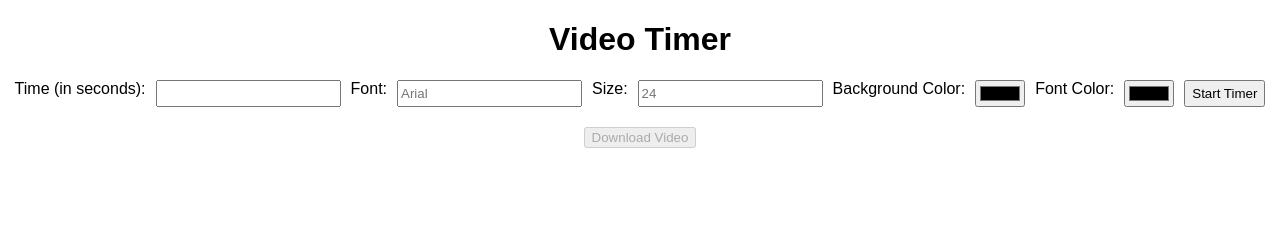
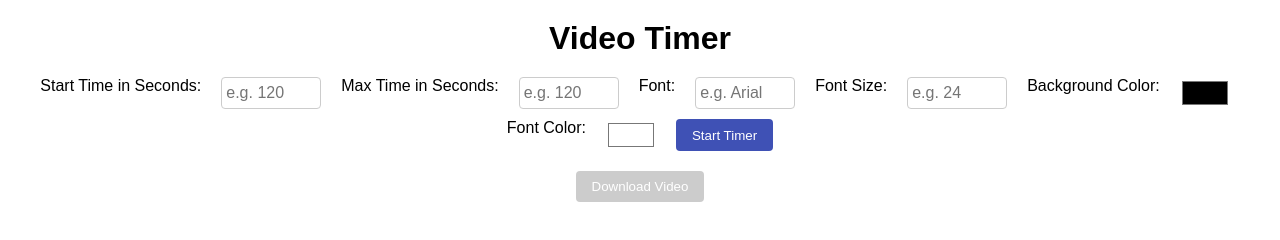
Before and after one commit to the-homeless-god/video-timer-generator, a website: page index.html in a window 1280 px wide. Drawn offline with Linux system fonts and the light colour scheme.

Commit message:
feat: refactor code

```diff
--- a/app.js
+++ b/app.js
@@ -1,35 +1,34 @@
+const script = document.createElement("script");
+script.src = "https://rawgit.com/spite/ccapture.js/master/build/CCapture.all.min.js";
+
+script.addEventListener("load", function () {
   const timeInput = document.getElementById("time");
+  const startTimeInput = document.getElementById("startTime");
   const fontInput = document.getElementById("font");
   const sizeInput = document.getElementById("size");
   const bgColorInput = document.getElementById("bgColor");
   const fontColorInput = document.getElementById("fontColor");
   const startBtn = document.getElementById("startBtn");
-const downloadBtn = document.getElementById("downloadBtn");
   const timer = document.getElementById("timer");
 
   function updateTimerStyle() {
     timer.style.fontFamily = fontInput.value || "Arial";
     timer.style.fontSize = `${sizeInput.value || 24}px`;
     timer.style.backgroundColor = bgColorInput.value;
-  timer.style.color = fontColorInput.value;
+    timer.style.color = fontColorInput.value || "#FFFFFF";
   }
 
   function startTimer() {
     updateTimerStyle();
-  const startTime = parseInt(timeInput.value, 10);
-  const isCountingUp = startTime === 0;
-  let currentTime = startTime;
+    const maxTime = parseInt(timeInput.value, 10);
+    let currentTime = parseInt(startTimeInput.value, 10);
 
     timer.textContent = formatTime(currentTime);
     const intervalId = setInterval(() => {
-    if (isCountingUp) {
       currentTime++;
-    } else {
-      currentTime--;
-    }
 
       timer.textContent = formatTime(currentTime);
-    if (currentTime === 0 && !isCountingUp) {
+      if (currentTime >= maxTime) {
         clearInterval(intervalId);
       }
     }, 1000);
@@ -38,19 +37,14 @@ function startTimer() {
   function formatTime(time) {
     const minutes = Math.floor(time / 60);
     const seconds = time % 60;
-  return `${minutes.toString().padStart(2, "0")}:${seconds
+    return `${minutes
       .toString()
-    .padStart(2, "0")}`;
+      .padStart(2, "0")}:${seconds.toString().padStart(2, "0")}`;
   }
 
-startBtn.addEventListener("click", () => {
-  startTimer();
-  startCapture();
-  downloadBtn.setAttribute("disabled", true);
-});
+  startBtn.addEventListener("click", startTimer);
 
-downloadBtn.addEventListener("click", endCapture);
-
+  const downloadBtn = document.getElementById("downloadBtn");
   let capturer;
   let canvas;
 
@@ -98,3 +92,13 @@ startBtn.addEventListener("click", () => {
   });
 
   downloadBtn.addEventListener("click", endCapture);
+
+  function captureFrame() {
+    drawTimer();
+    capturer.capture(canvas);
+  }
+
+  setInterval(captureFrame, 1000 / 30);
+});
+
+document.head.appendChild(script);
--- a/index.html
+++ b/index.html
@@ -5,25 +5,28 @@
     <meta name="viewport" content="width=device-width, initial-scale=1.0" />
     <title>Video Timer</title>
     <link rel="stylesheet" href="styles.css" />
-    <script src="https://raw.githubusercontent.com/spite/ccapture.js/master/build/CCapture.all.min.js"></script>
   </head>
   <body>
+    <div class="container">
       <h1>Video Timer</h1>
       <div class="settings">
-      <label for="time">Time (in seconds):</label>
-      <input type="number" id="time" min="0" />
+        <label for="startTime">Start Time in Seconds:</label>
+        <input type="number" id="startTime" min="0" placeholder="e.g. 120" />
+        <label for="time">Max Time in Seconds:</label>
+        <input type="number" id="time" min="0" placeholder="e.g. 120" />
         <label for="font">Font:</label>
-      <input type="text" id="font" placeholder="Arial" />
-      <label for="size">Size:</label>
-      <input type="number" id="size" min="0" placeholder="24" />
+        <input type="text" id="font" placeholder="e.g. Arial" />
+        <label for="size">Font Size:</label>
+        <input type="number" id="size" min="0" placeholder="e.g. 24" />
         <label for="bgColor">Background Color:</label>
-      <input type="color" id="bgColor" />
+        <input type="color" id="bgColor" value="#000000" />
         <label for="fontColor">Font Color:</label>
-      <input type="color" id="fontColor" />
+        <input type="color" id="fontColor" value="#FFFFFF" />
         <button id="startBtn">Start Timer</button>
       </div>
       <div class="timer" id="timer"></div>
       <button id="downloadBtn" disabled>Download Video</button>
+    </div>
     <script src="app.js"></script>
   </body>
 </html>
--- a/styles.css
+++ b/styles.css
@@ -1,6 +1,11 @@
 body {
   font-family: Arial, sans-serif;
   text-align: center;
+  margin: 0;
+}
+
+h1 {
+  margin: 20px 0;
 }
 
 .settings {
@@ -11,6 +16,67 @@ body {
   margin-bottom: 20px;
 }
 
+.settings label {
+  margin-right: 10px;
+}
+
+.settings input[type="number"],
+.settings input[type="text"],
+.settings input[type="color"] {
+  font-family: inherit;
+  font-size: inherit;
+  padding: 4px;
+  border-radius: 4px;
+  border: 1px solid #ccc;
+  width: 100px;
+  max-width: 100%;
+  box-sizing: border-box;
+  margin-right: 10px;
+}
+
+.settings input[type="color"] {
+  height: 32px;
+  width: 50px;
+  padding: 0;
+  border: none;
+  background-color: transparent;
+}
+
+.settings button {
+  padding: 8px 16px;
+  border: none;
+  border-radius: 4px;
+  background-color: #3f51b5;
+  color: #fff;
+  cursor: pointer;
+  transition: background-color 0.3s;
+}
+
+.settings button:hover {
+  background-color: #303f9f;
+}
+
 .timer {
-  font-size: 24px;
+  font-size: 48px;
+  font-weight: bold;
+  margin-bottom: 20px;
 }
+
+#downloadBtn {
+  padding: 8px 16px;
+  border: none;
+  border-radius: 4px;
+  background-color: #4caf50;
+  color: #fff;
+  cursor: pointer;
+  transition: background-color 0.3s;
+}
+
+#downloadBtn[disabled] {
+  background-color: #ccc;
+  cursor: not-allowed;
+}
+
+#downloadBtn:hover:not([disabled]) {
+  background-color: #388e3c;
+}
```
Also changed, not shown: package.json (added, +23 -0 lines), 2 other files. Lines whose indentation alone changed are shown as unchanged.
